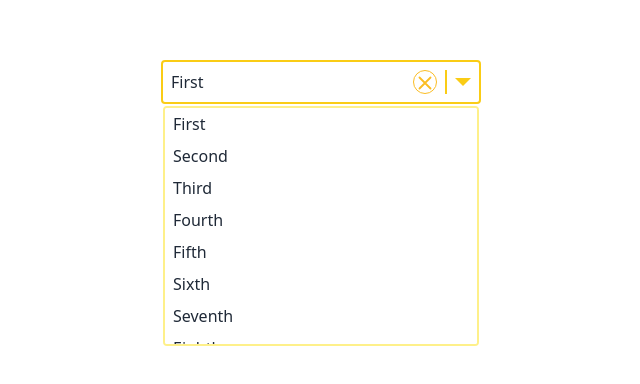
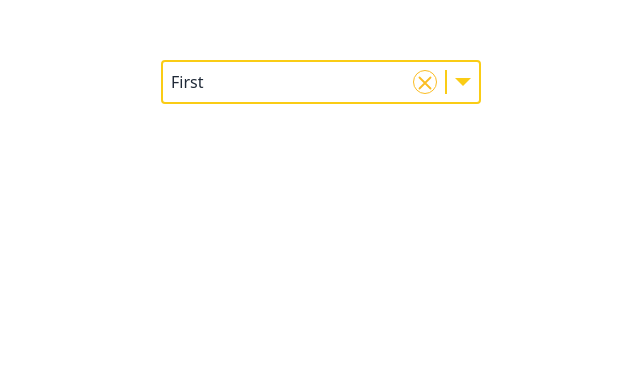
Before and after one commit to ZHANGJialiHappy/select, a React (Vite) app: page / in a window 1280 px wide. Shown: the part 318-702 px from the top of the page, without its empty margins (319-959 px from the left). Built offline with nearby package versions, Linux system fonts and the light colour scheme.

Commit message:
onblur->hidden

```diff
--- a/src/App.tsx
+++ b/src/App.tsx
@@ -30,11 +30,11 @@ const options=[
 ]
 
 function App() {
-  const [value, setValue] = useState(options[0])
+  const [value, setValue] = useState<typeof options[0] | undefined>(options[0])
 
   return (
     <div className="App">
-      <Select options={options} value={value}/>
+      <Select options={options} value={value} onChange={option => setValue(option)}/>
     </div>
   )
 }
--- a/src/select.tsx
+++ b/src/select.tsx
@@ -1,3 +1,4 @@
+import { useState } from 'react'
 import './custom.css'
 
 type SelectOption = {
@@ -12,19 +13,22 @@ type SelectProps = {
 }
 
 export function Select({ value, onChange, options }: SelectProps) {
+    const [isOpen, setIsOpen] = useState<boolean>(false)
 
     return (
         <div className="flex justify-center items-center min-h-screen">
             <div tabIndex={0}
-                className="relative w-80 min-h-6 border-2 border-solid border-yellow-400 flex items-center gap-2 p-2 rounded group focus:border-yellow-200">
+                className="relative w-80 min-h-6 border-2 border-solid border-yellow-400 flex items-center gap-2 p-2 rounded group focus:border-yellow-200"
+                onClick={() => setIsOpen(!isOpen)}
+                onBlur={() => setIsOpen(false)}
+            >
                 <span className="grow">{value?.label}</span>
                 <button className="btn btn-circle btn-outline btn-warning btn-xs">
                     <svg xmlns="http://www.w3.org/2000/svg" className="h-6 w-6" fill="none" viewBox="0 0 24 24" stroke="currentColor"><path strokeLinecap="round" strokeLinejoin="round" strokeWidth="2" d="M6 18L18 6M6 6l12 12" /></svg>
                 </button>
                 <div className="bg-yellow-400 group-focus:bg-yellow-200 self-stretch w-0.5"></div>
                 <div className="translate-x-0 translate-y-1/4 border-8 border-solid border-transparent border-t-yellow-400 group-focus:border-t-yellow-200"></div>
-                <ul className={`absolute-position m-0 p-0 max-h-60 overflow-y-auto border-2 border-solid border-yellow-200 rounded w-full bg-white z-50`}>
-                {/* ${isOpen? "" : "hidden"} */}
+                <ul className={`absolute-position m-0 p-0 max-h-60 overflow-y-auto border-2 border-solid border-yellow-200 rounded w-full bg-white z-50 ${isOpen? "" : "hidden"}`}>
                     {options.map(option => (
                         <li key={option.label} className="px-2 py-1 cursor-pointer">
                             {option.label}
```
